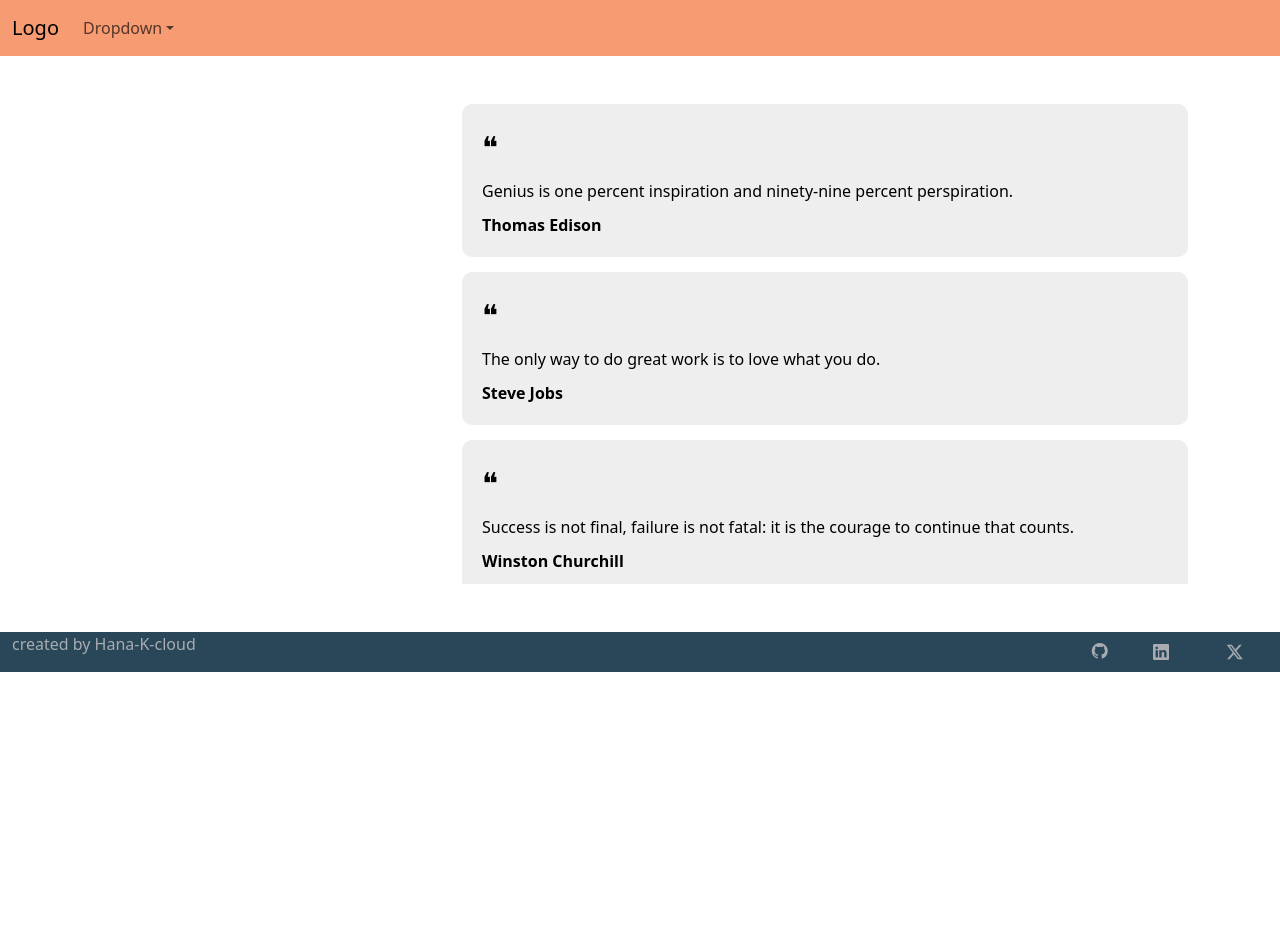
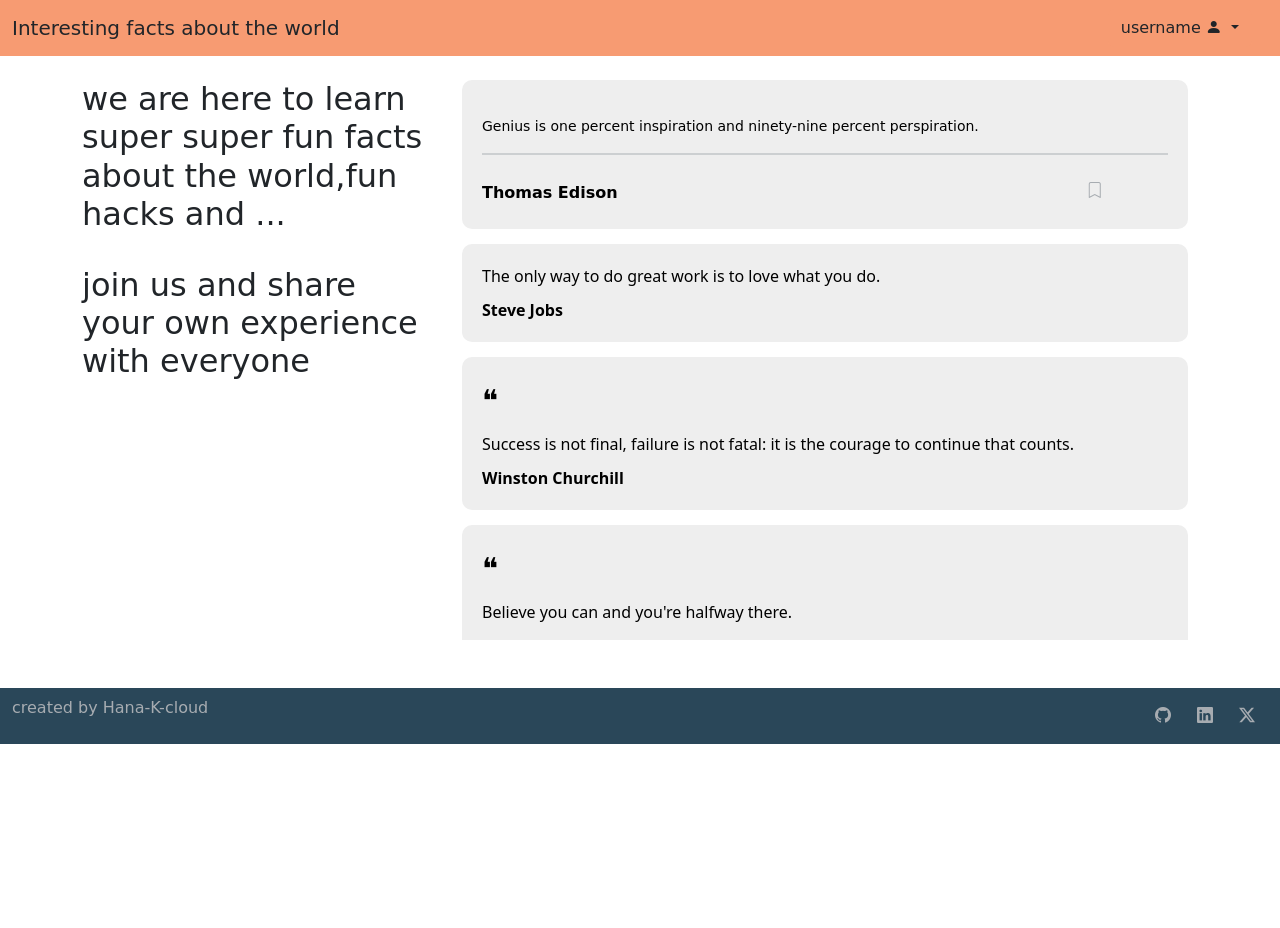
Before and after one commit to Hana-K-cloud/interesting_facts_website, a Django app: page / in a window 1280 px wide. Shown: the top 928 px of the page. Run offline with Django 5.2, Linux system fonts and the light colour scheme; some libraries are stand-ins or nearby versions.

Commit message:
frontend

```diff
--- a/my_app/templates/my_app/footer.html
+++ b/my_app/templates/my_app/footer.html
@@ -1,23 +1,26 @@
-<footer>
-    <div style="background-color: #2A4759" class="container-fluid">
-        <div class="row">
-            <div class="col col-10">
+<nav style="background-color: #2A4759; " class="navbar navbar-expand-lg navbar-dark hand-writing">
+
+    <div class="container-fluid">
         <p style="color: #a7acb1">created by Hana-K-cloud</p>
-            </div>
+
         <!--social media icons-->
-            <div class="col col-2 btn-group align-right gap-2">
+        <div class="btn-group ms-auto">
             <a href="https://github.com/Hana-K-cloud/">
                 <button type="button" class="btn">
                     <i style="color: #a7acb1" class="bi bi-github"></i>
                 </button>
             </a>
+            <a>
                 <button type="button" class="btn">
                     <i style="color: #a7acb1" class="bi bi-linkedin"></i>
                 </button>
+            </a>
+            <a>
                 <button type="button" class="btn">
                     <i style="color: #a7acb1" class="bi bi-twitter-x"></i>
                 </button>
+            </a>
         </div>
+
     </div>
-    </div>
-</footer>
+</nav>
--- a/my_app/templates/my_app/header.html
+++ b/my_app/templates/my_app/header.html
@@ -1,19 +1,18 @@
-<nav style="background-color: #F79B72" class="navbar navbar-expand-sm mb-5">
+<nav style="background-color: #F79B72" class="navbar navbar-expand-lg navbar-dark hand-writing">
     <div class="container-fluid">
-        <a class="navbar-brand" href="#">Logo</a>
-        <button class="navbar-toggler" type="button" data-bs-toggle="collapse" data-bs-target="#collapsibleNavbar">
-            <span class="navbar-toggler-icon"></span>
-        </button>
-        <div class="collapse navbar-collapse align-right" id="collapsibleNavbar">
-            <ul class="navbar-nav ">
-                <li class="nav-item dropdown">
-                    <a class="nav-link dropdown-toggle" href="#" role="button" data-bs-toggle="dropdown">Dropdown</a>
-                    <ul class="dropdown-menu">
-                        <li><a class="dropdown-item" href="#">Link</a></li>
-                        <li><a class="dropdown-item" href="#">Another link</a></li>
-                        <li><a class="dropdown-item" href="#">A third link</a></li>
-                    </ul>
-                </li>
+        <!-- سمت راست: اسم سایت -->
+        <a class="navbar-brand text-dark" href="#">Interesting facts about the world</a>
+
+        <!-- سمت چپ: Dropdown -->
+        <div class="dropdown ms-auto me-3">
+            <button style="background-color:#F79B72 " class="btn  dropdown-toggle" type="button" id="dropdownMenuButton"
+                    data-bs-toggle="dropdown" aria-expanded="false">
+                username <i class="bi bi-person-fill"></i>
+            </button>
+            <ul class="dropdown-menu" aria-labelledby="dropdownMenuButton">
+                <li><a class="dropdown-item" href="#">my profile <i class="bi bi-person-circle"></i></a></li>
+                <li><a class="dropdown-item" href="#">saved massages <i class="bi bi-bookmark-fill"></i></a></li>
+                <li><a class="dropdown-item" href="#">logout <i class="bi-box-arrow-right"></i></a></li>
             </ul>
         </div>
     </div>
--- a/my_app/templates/my_app/index.html
+++ b/my_app/templates/my_app/index.html
@@ -11,8 +11,11 @@
     <script src="{% static 'my_app/bootstrap/js/min.js' %}"></script>
     <script src="{% static 'my_app/bootstrap/js/bundle.min.js' %}"></script>
     <style>
+        .hand-writing{
+            font-family: cursive;
+        }
         .quote-container {
-            height: calc(4 * 120px); /* ارتفاع ناحیه نمایش */
+            height: 560px; /* ارتفاع ناحیه نمایش */
             overflow-y: auto; /* فعال کردن اسکرول عمودی */
             padding-right: 10px;
         }
@@ -42,18 +45,29 @@
 {% include 'my_app/header.html' %}
 
 <div class=" mt-4 mb-5 container">
-    <div class="row justify-content-end">
+    <div class="row">
+        <div  class="col-md-4 hand-writing">
+            <h2>we are here to learn super super fun facts about the world,fun hacks and ...</h2><br>
+            <h2>join us and share your own experience with everyone</h2></div>
         <div class="col-md-8">
             <div class="quote-container">
 
                 <div class="quote-box">
-                    <span class="quote-icon">❝</span>
-                    Genius is one percent inspiration and ninety-nine percent perspiration.
-                    <div class="quote-author">Thomas Edison</div>
+                    <pre  class="mt-3 hand-writing">Genius is one percent inspiration and ninety-nine percent perspiration.</pre>
+                    <hr class="bg-secondary border-2 border-top border-secondary my-3">
+                    <div class="row">
+                        <div class="quote-author col-10 hand-writing">Thomas Edison</div>
+
+                        <a class="col-2">
+                            <button type="button" class="btn">
+                                <i style="color: #a7acb1" class="bi bi-bookmark"></i>
+                            </button>
+                        </a>
+                    </div>
                 </div>
 
+
                 <div class="quote-box">
-                    <span class="quote-icon">❝</span>
                     The only way to do great work is to love what you do.
                     <div class="quote-author">Steve Jobs</div>
                 </div>
```
Lines whose indentation alone changed are shown as unchanged.
